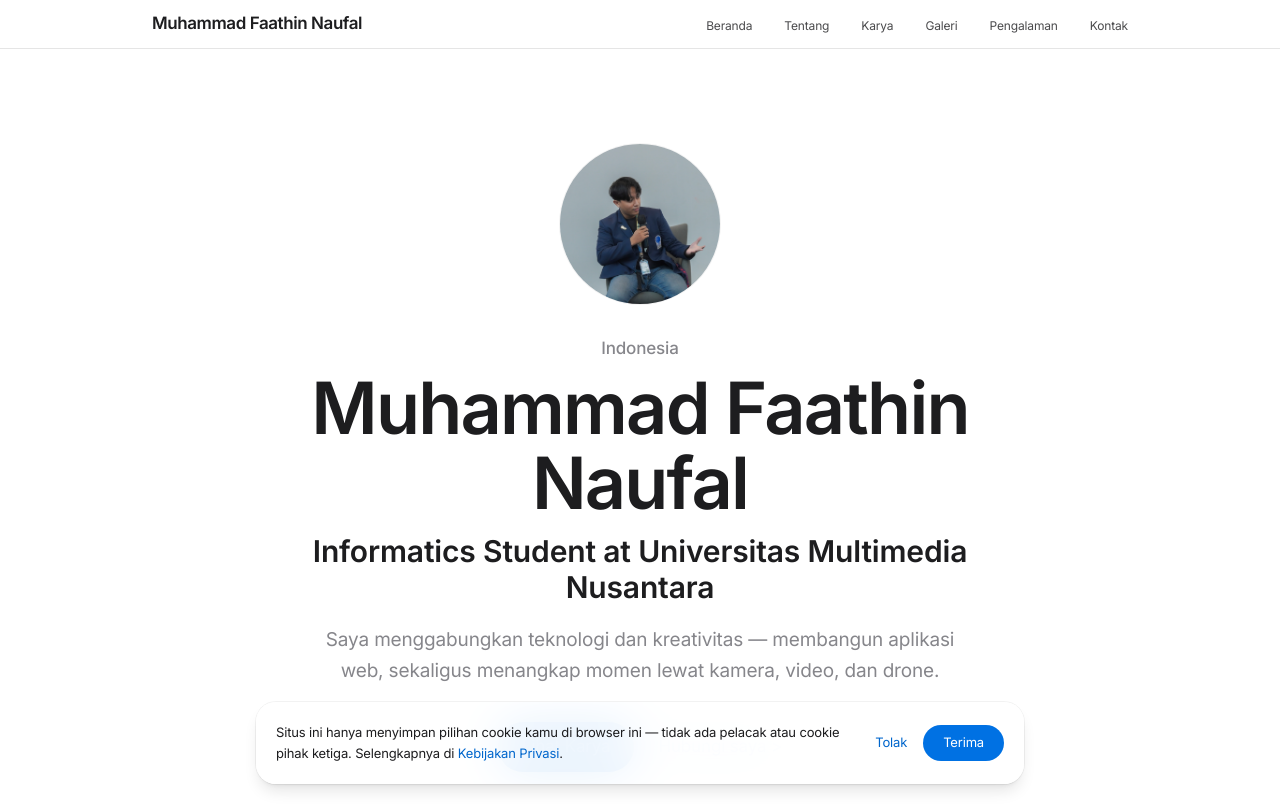
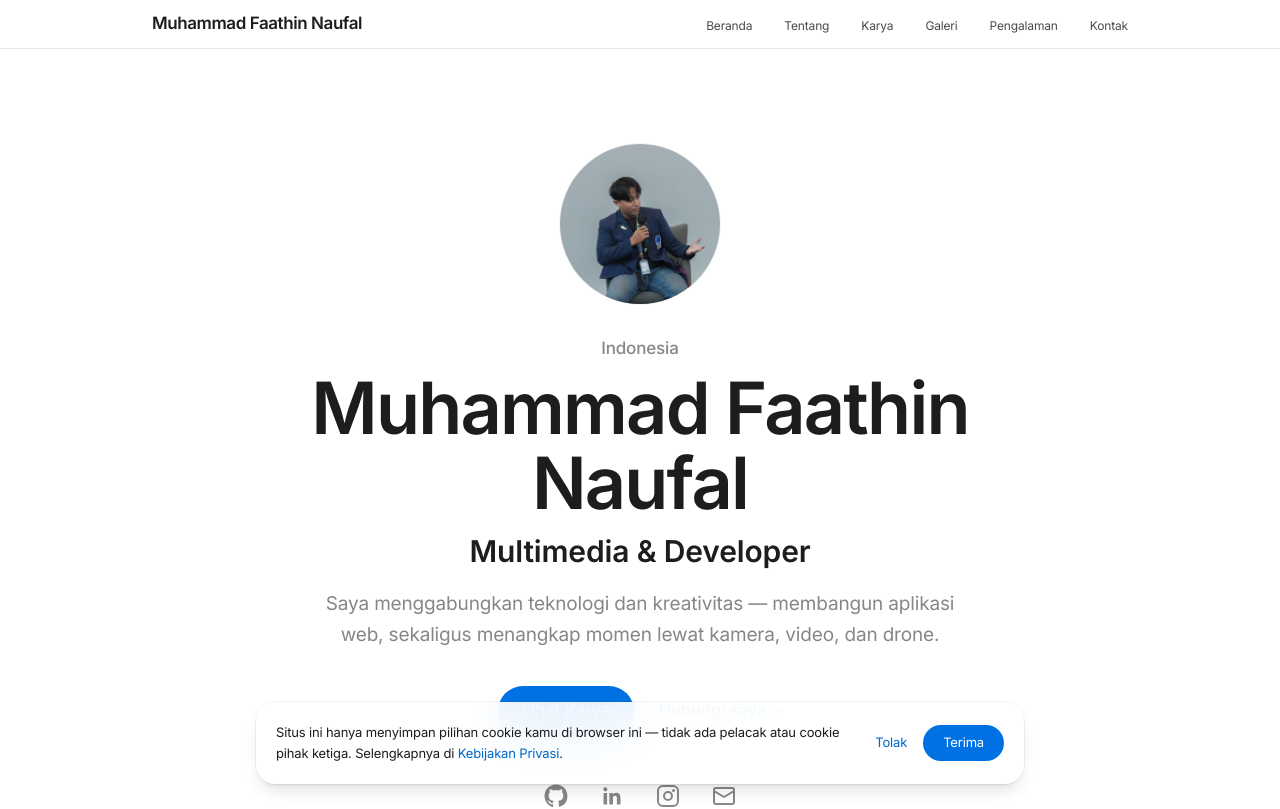
Before and after one commit to Patinlele/my-web-portfolio, a Next.js app: page / in a window 1280 px wide. Shown: the top 809 px of the page. Built offline with nearby package versions, Linux system fonts and the light colour scheme.

Commit message:
profil upd

```diff
--- a/src/data/portfolio.ts
+++ b/src/data/portfolio.ts
@@ -5,7 +5,7 @@
 
 export const profile = {
   name: "Muhammad Faathin Naufal",
-  role: "Informatics Student at Universitas Multimedia Nusantara",
+  role: "Multimedia & Developer",
   tagline:
     "Saya menggabungkan teknologi dan kreativitas — membangun aplikasi web, sekaligus menangkap momen lewat kamera, video, dan drone.",
   location: "Indonesia",
```
